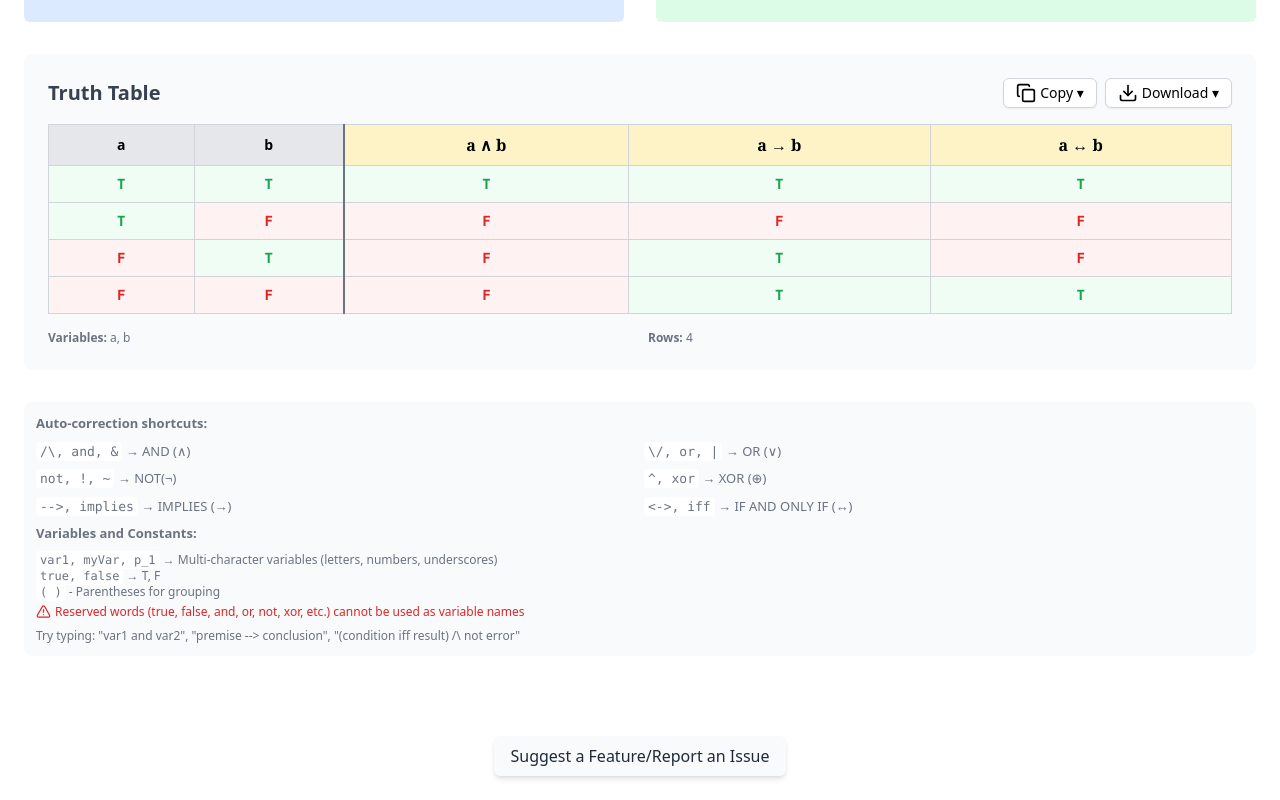
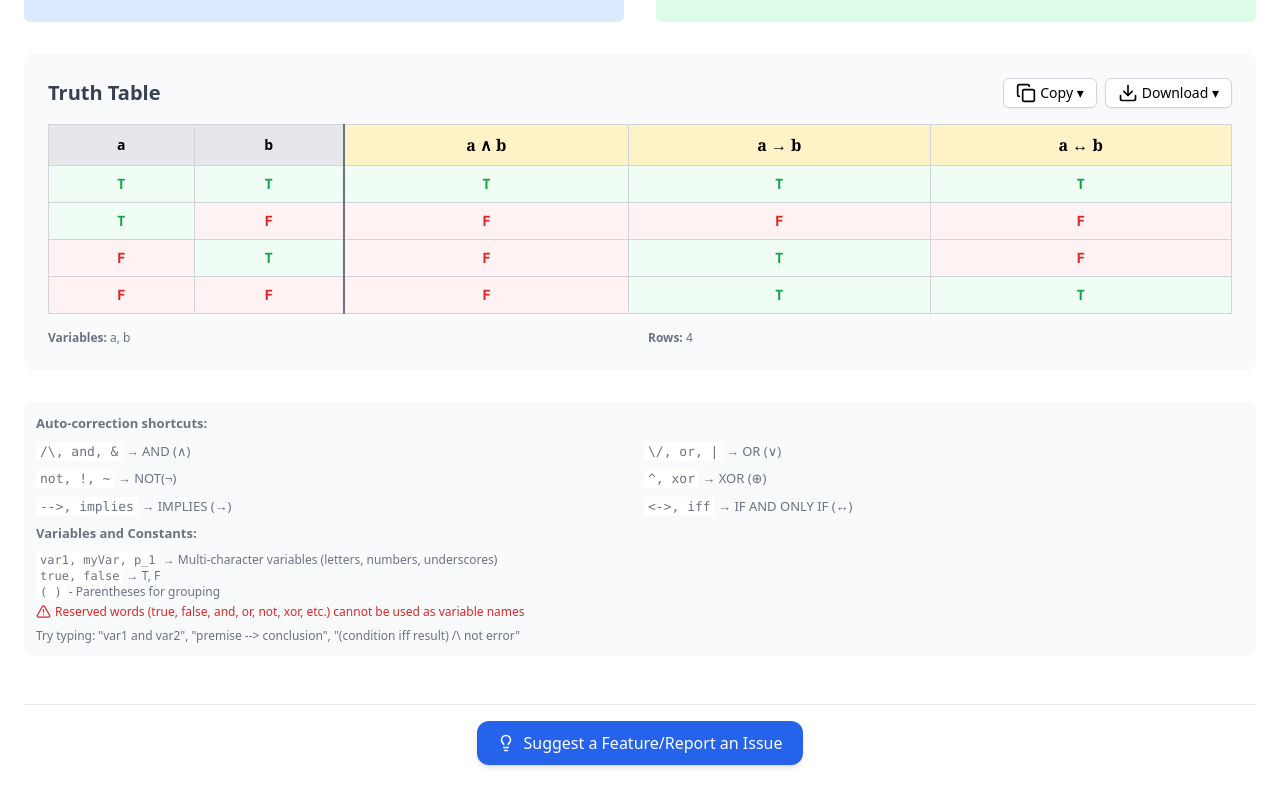
Before and after one commit to arjbarber/truth-table-generator, a React (Create React App) app: page / in a window 1280 px wide. Shown: the part 436-1236 px from the top of the page. Built offline with nearby package versions, Linux system fonts and the light colour scheme.

Commit message:
added some styling to the button

```diff
--- a/src/App.js
+++ b/src/App.js
@@ -8,6 +8,7 @@ import { evaluateExpression } from './utils/expressionEvaluator';
 import ExcelJS from 'exceljs/dist/exceljs.min.js';
 import html2canvas from "html2canvas";
 import jsPDF from "jspdf";
+import { Lightbulb } from "lucide-react";
 
 const TruthTableGenerator = () => {
   const [variables, setVariables] = useState(['a', 'b']);
@@ -623,11 +624,12 @@ const TruthTableGenerator = () => {
           {/* Issue Report Section */}
           <div className="w-full h-full flex flex-col items-center">
             {/* Report Issue Button */}
-            <div className="w-full mt-8 text-center">
+            <div className="w-full border-t border-gray-200 text-center">
               <button
                 onClick={() => setIsModalOpen(true)}
-                className="bg-gray-50 text-gray-800 px-4 py-2 rounded-md shadow-md hover:bg-gray-200"
+                className="mt-4 inline-flex items-center gap-2 bg-blue-600 text-white font-medium py-2.5 px-5 rounded-xl shadow-md hover:bg-blue-700 hover:shadow-lg active:scale-95 transition-all duration-200"
               >
+                <Lightbulb size={18} />
                 Suggest a Feature/Report an Issue
               </button>
             </div>
--- a/src/components/IssueModal.js
+++ b/src/components/IssueModal.js
@@ -25,8 +25,6 @@ export default function IssueModal({ isOpen, onClose, onAlert }) {
 
       if (res.ok) {
         onAlert("✅ Issue created on GitHub!");
-        setTitle("");
-        setBody("");
         onClose();
       } else {
         const err = await res.text();
@@ -63,7 +61,7 @@ export default function IssueModal({ isOpen, onClose, onAlert }) {
           value={body}
           onChange={(e) => setBody(e.target.value)}
           rows={4}
-          className="w-full p-2 mb-3 border rounded-md focus:outline-none focus:ring-2 focus:ring-blue-500"
+          className="w-full p-2 mb-3 border rounded-md focus:outline-none focus:ring-2 focus:ring-blue-500 resize-none"
         />
 
         <div className="flex justify-end space-x-3">
```
